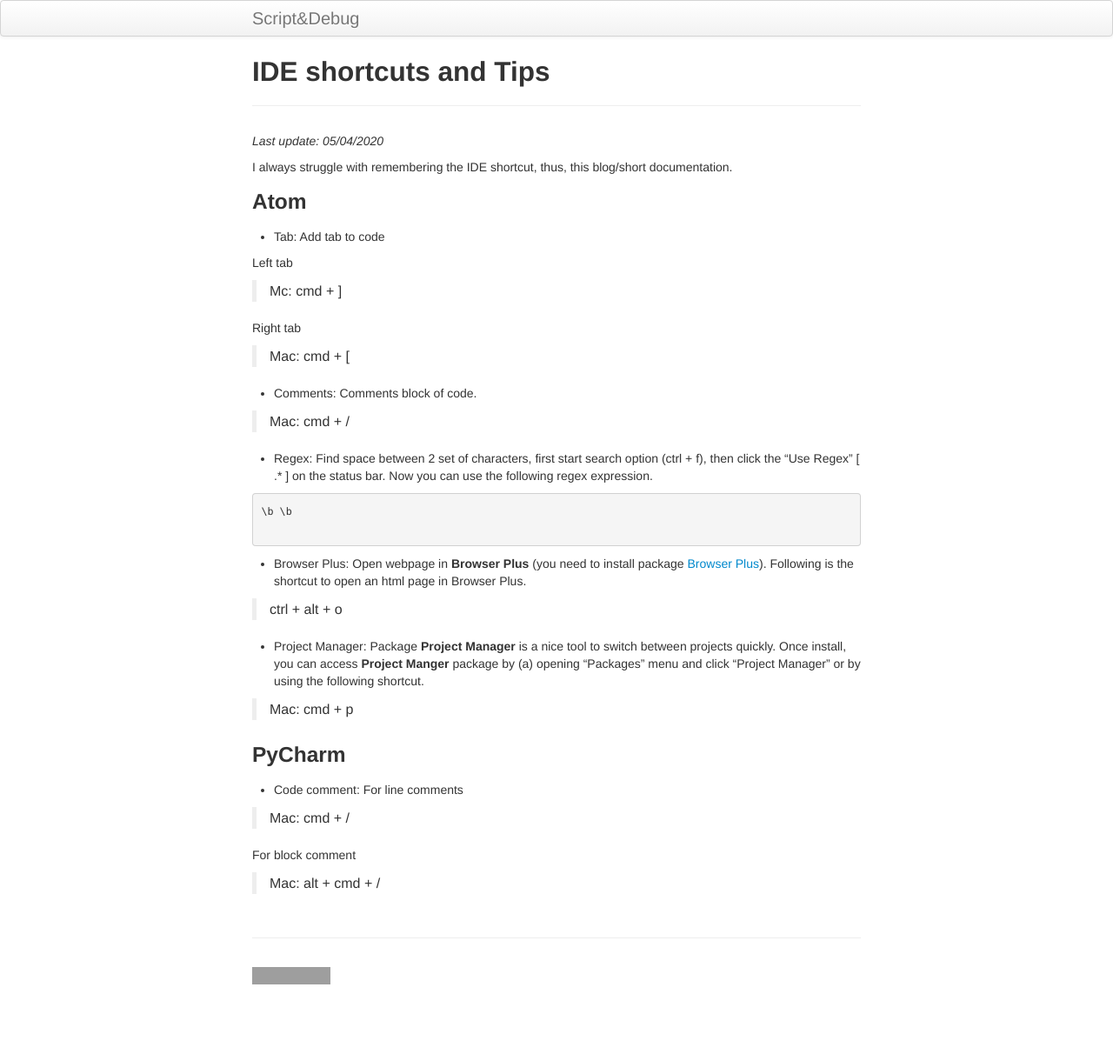
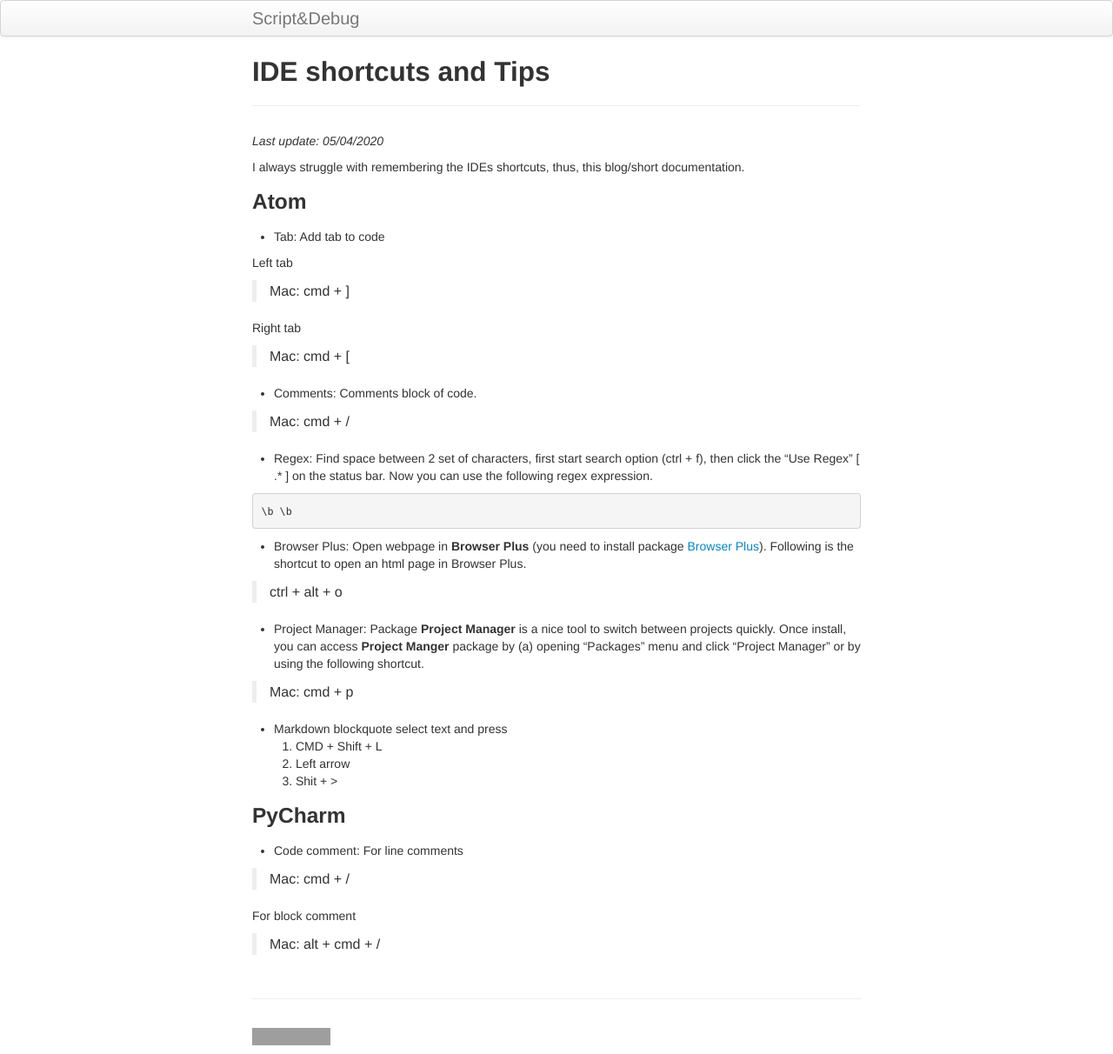
Before and after one commit to mnahmad/scriptndebug, a Jekyll site: the page built from pages/ide/short_cuts.md, in a window 1280 px wide. Shown: the whole page at 87% size. Built offline with Jekyll 4.4.1, drawn with Linux system fonts in a browser that asks for light colours; before the commit the page ends 1142 px from its top, so only the background shows below that; grey boxes are pictures that could not be loaded.

Commit message:
IDE/short_cuts.md modified with new addition to atom shortcut

````diff
--- a/pages/ide/short_cuts.md
+++ b/pages/ide/short_cuts.md
@@ -5,7 +5,7 @@
 ---
 *Last update: 05/04/2020*
 
-I always struggle with remembering the IDE shortcut, thus, this blog/short documentation.
+I always struggle with remembering the IDEs shortcuts, thus, this blog/short documentation.
 
 ### Atom
 
@@ -13,7 +13,7 @@
 Add tab to code
 
 Left tab
-> Mc: cmd + ]
+> Mac: cmd + ]
 
 Right tab
 > Mac: cmd + [
@@ -30,7 +30,6 @@
 
 ```
 \b \b
-
 ```
 
 - Browser Plus:
@@ -44,6 +43,11 @@
 > Mac: cmd + p
 
 
+ - Markdown blockquote
+select text and press
+1. CMD + Shift + L
+2. Left arrow
+3. Shit + >
 
 ### PyCharm
 
````
Also changed, not shown: 2 other files.
